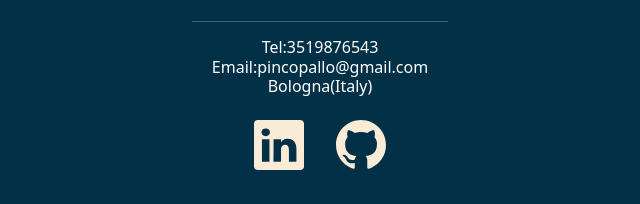
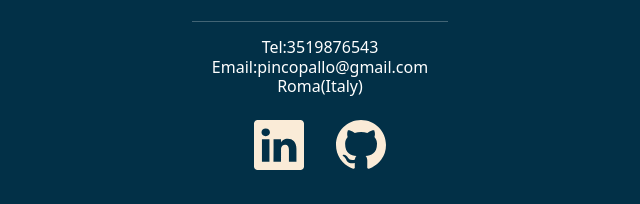
Before and after one commit to avminimaster/portfolio, a plain HTML site: page index.html in a window 1280 px wide. Shown: the part 596-800 px from the top of the page, 320-960 px from the left. Drawn offline with nearby package versions, Linux system fonts and the light colour scheme.

Commit message:
Update index.html

```diff
--- a/index.html
+++ b/index.html
@@ -55,7 +55,7 @@
       <br>
       Email:pincopallo@gmail.com
       <br>
-      Bologna(Italy)
+      Roma(Italy)
     </h3>
   </div>
 
```
